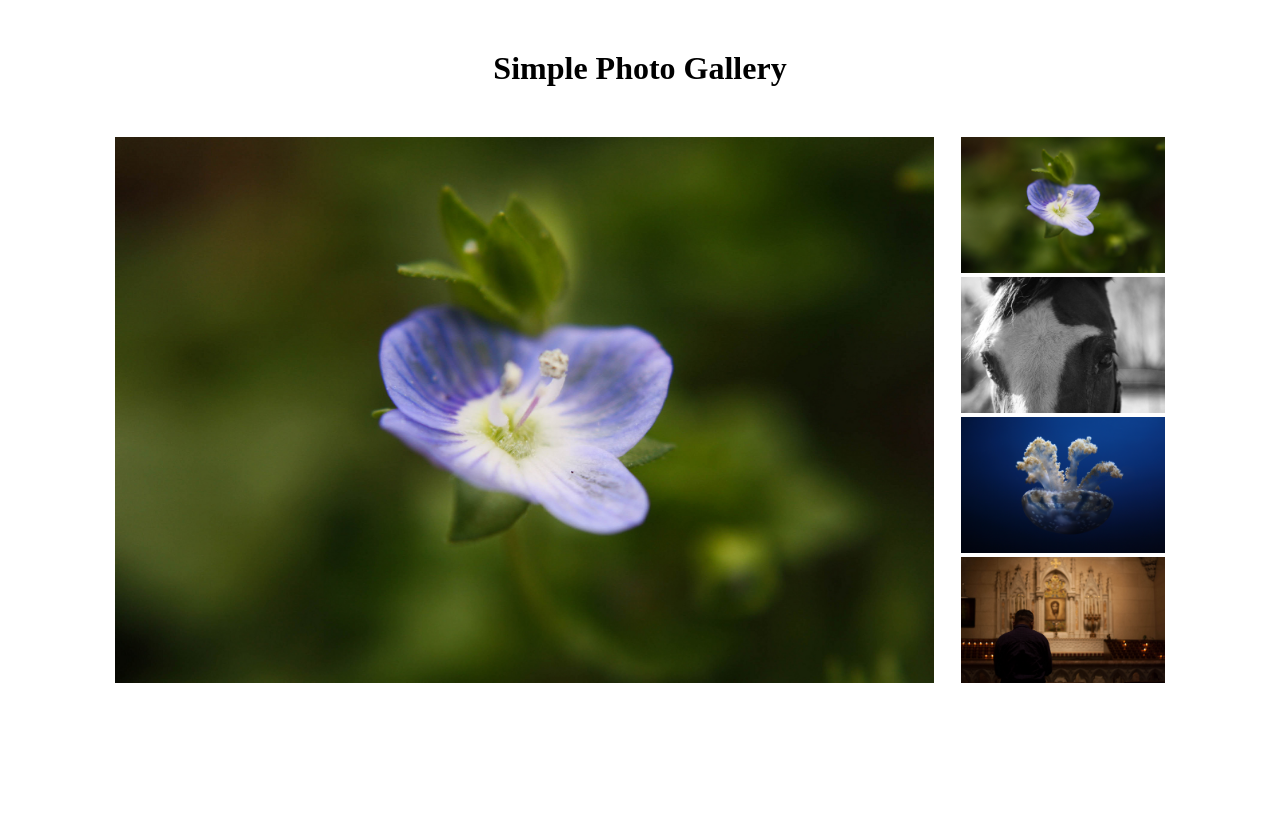
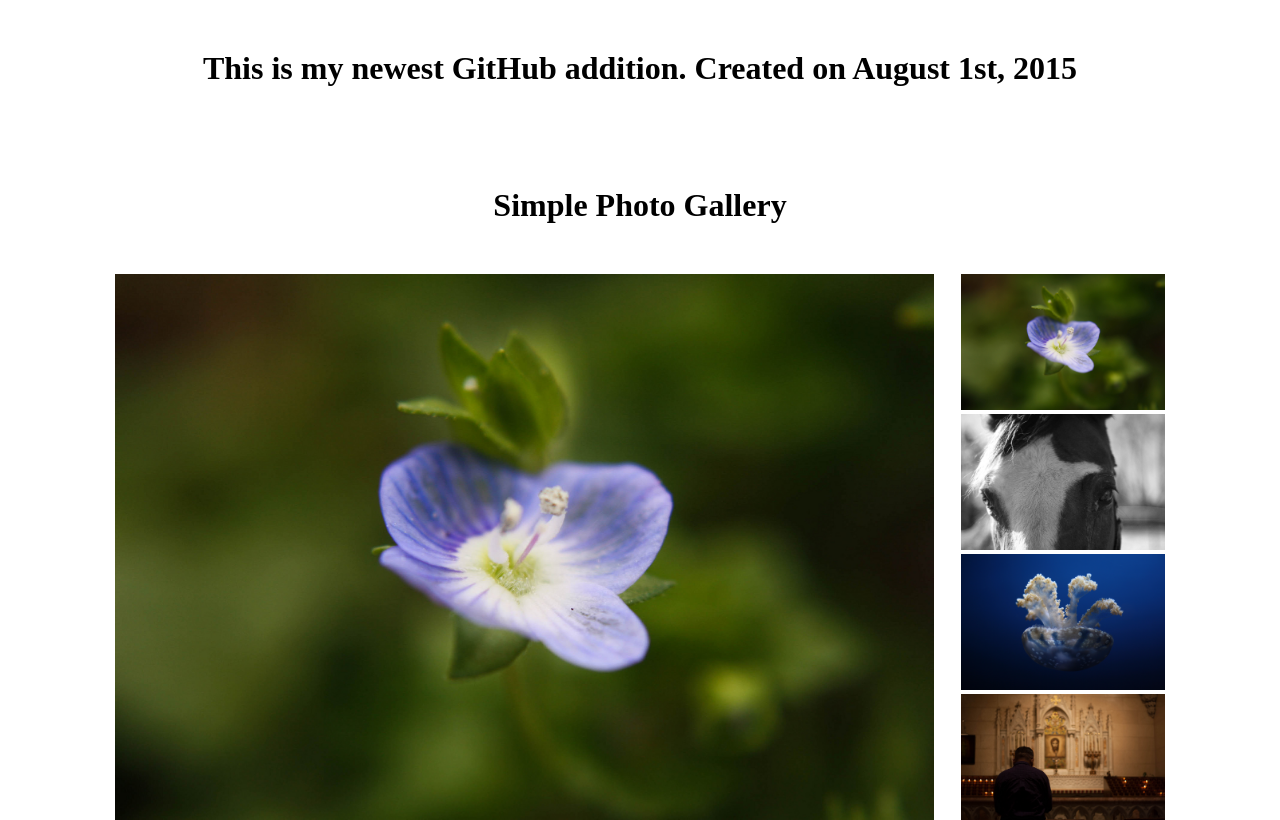
Before and after one commit to nicholasdry/nicholasdry.github.io, a plain HTML site: page index.html in a window 1280 px wide. Drawn offline with Linux system fonts and the light colour scheme.

Commit message:
Adjust of index.html

```diff
--- a/index.html
+++ b/index.html
@@ -6,6 +6,8 @@
 	<link rel="stylesheet" type="text/css" href="styles.css">
 </head>
 <body>
+
+<h1>This is my newest GitHub addition. Created on August 1st, 2015</h1>
 
 <h1>Simple Photo Gallery</h1>
 
```
